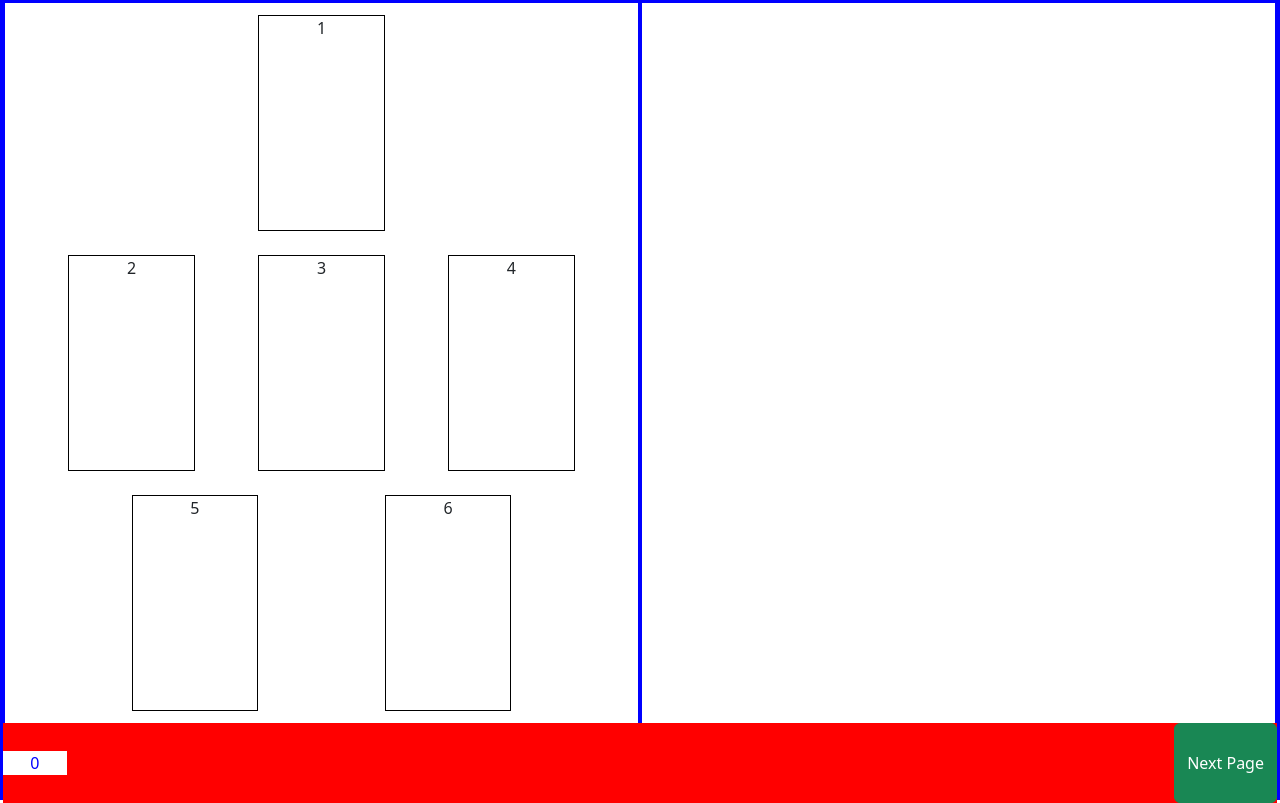
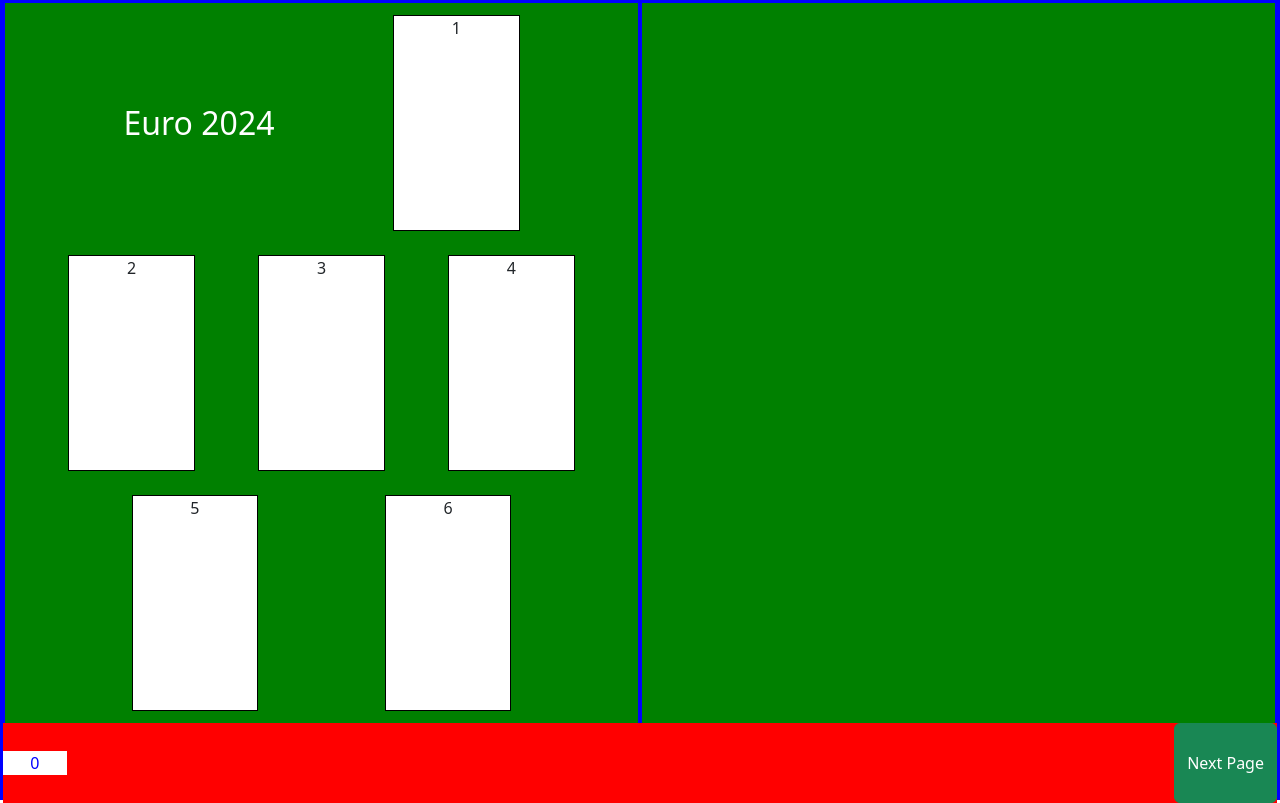
Before and after one commit to ben-hockley/Euro-2024-Album, a Flask app: a page that uses templates/album.html in a window 1280 px wide. Run offline with Flask 3, Linux system fonts and the light colour scheme; data that the repository does not hold is empty.

Commit message:
album pages formatted based on team

```diff
--- a/static/CSS/album.css
+++ b/static/CSS/album.css
@@ -53,3 +53,12 @@
     margin-top: auto;
     margin-bottom: auto;
 }
+.sticker{
+    width:100%;
+    height:100%;
+}
+.TeamName{
+    color:white;
+    margin-top: auto;
+    margin-bottom: auto;
+}
--- a/static/JS/album.js
+++ b/static/JS/album.js
@@ -3,7 +3,9 @@
 checklist = checklist.slice(2,-3);
 checklist = checklist.split(',), ('); //make string into array (390 items)
 console.log(checklist);
+checklist[55] = 1; //Hungary Goalkeeper (Test; remove at end)
 updatePage(); //call after defining checklist
+formatPage();
 
 //checklist is zero indexed -> ie. checklist[0] = cardNumber 1
 
@@ -37,7 +39,15 @@
             document.getElementsByClassName('cardSpot')[i].innerHTML = cardNumber;
 
             if (checklist[cardNumber-1] == 1){
-                document.getElementsByClassName('cardSpot')[i].style.backgroundColor = 'green';
+
+                //remove number to make room for sticker
+                document.getElementsByClassName('cardSpot')[i].innerHTML = '';
+
+                //stick sticker in if collected = true (1)
+                sticker = document.createElement('img');
+                sticker.className = 'sticker';
+                sticker.setAttribute('src', '/static/img/Stickers/' + cardNumber + '.png');
+                document.getElementsByClassName('cardSpot')[i].appendChild(sticker);
             } else {
                 document.getElementsByClassName('cardSpot')[i].style.backgroundColor = 'white';
             }
@@ -49,8 +59,42 @@
 document.getElementById('pageDown').addEventListener("click",function(){
     pageNumber -= 1;
     updatePage();
+    formatPage();
 });
 document.getElementById('pageUp').addEventListener("click",function(){
     pageNumber += 1;
     updatePage();
+    formatPage();
 })
+
+function formatPage(){
+    //adds title and changes background color depending on the team
+    switch (pageNumber){
+        case 0:
+            //front page
+            teamPage('Euro 2024', 'Green')
+            break;
+        case 1:
+            //Switzerland
+            teamPage('Switzerland', 'Red');
+            break;
+        case 2:
+            teamPage('Germany', 'Black');
+            break;
+        case 3:
+            teamPage('Scotland','DarkBlue');
+            break;
+        case 4:
+            teamPage('Hungary','Green')
+            break;
+    }
+}
+
+function teamPage(Team, Color){
+    //set background to team color
+    document.getElementsByClassName('page')[0].style.backgroundColor = Color;
+    document.getElementsByClassName('page')[1].style.backgroundColor = Color;
+
+    //add Team Name to top of left page
+    document.getElementsByClassName('TeamName')[0].innerHTML = Team;
+}
--- a/templates/album.html
+++ b/templates/album.html
@@ -11,6 +11,7 @@
         <div class="hideThis">{{checklist}}</div> <!--Hidden element to contain checklist-->
         <div class="page">
             <div class="divider">
+                <h2 class="TeamName"></h2>
                 <div class="cardSpot"></div>
             </div>
             <div class="divider">
```
